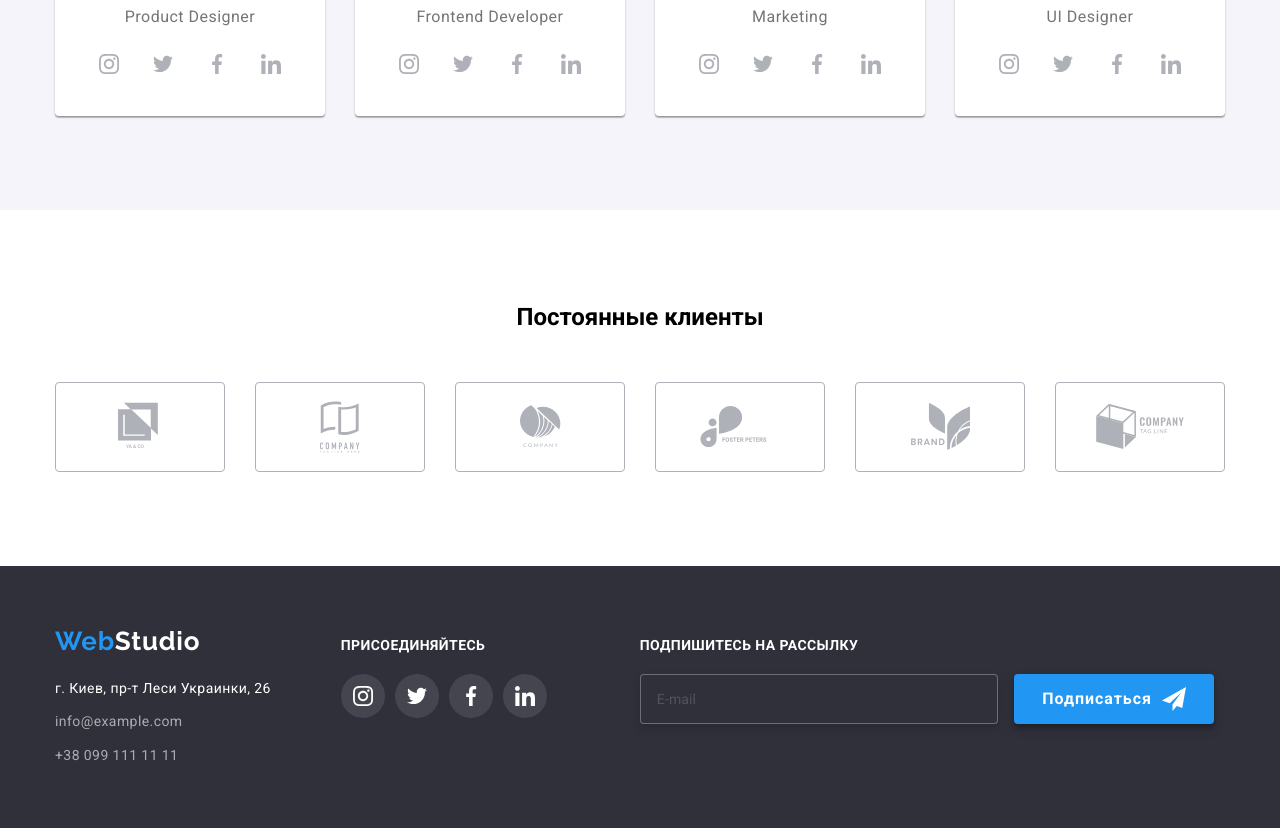
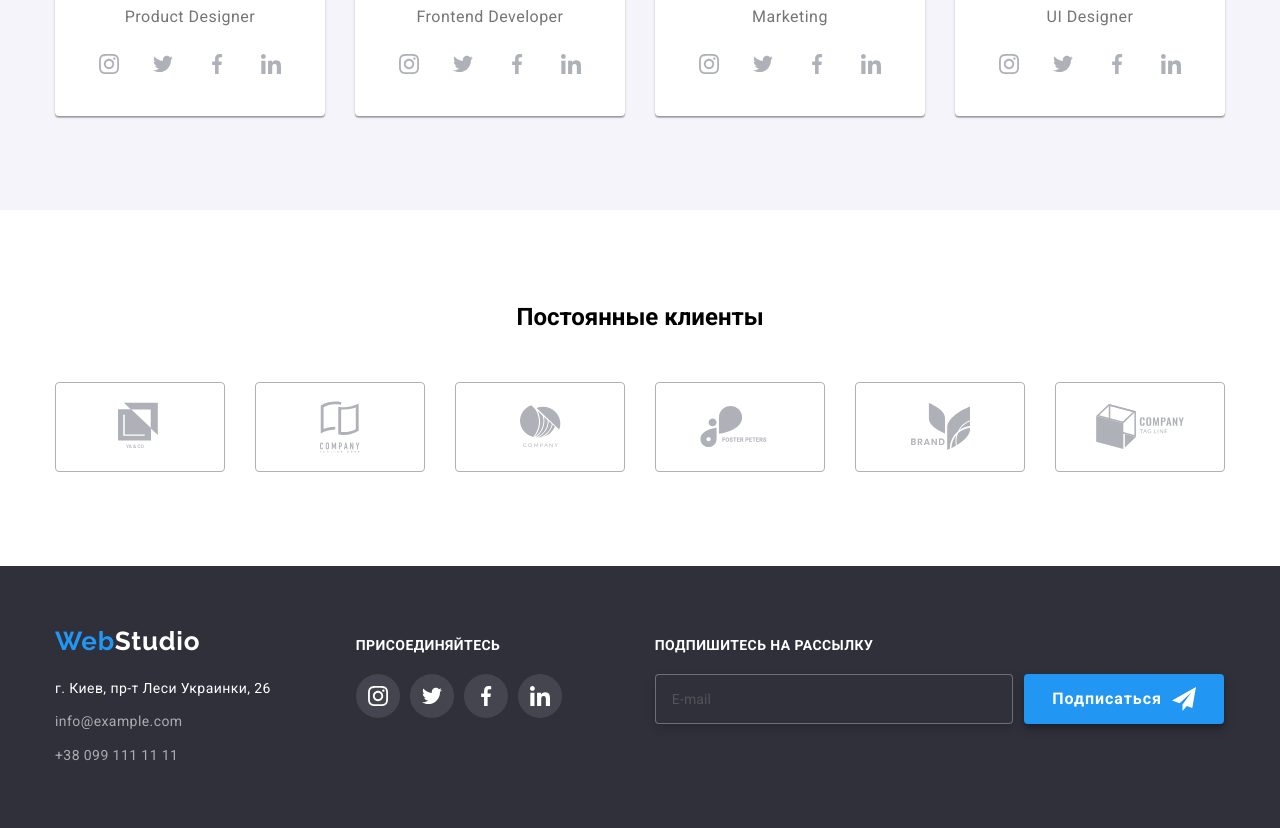
Before and after one commit to Bithmark/goit-markup-hw-06, a plain HTML site: page index.html in a window 1280 px wide. Shown: the part 2093-2921 px from the top of the page. Drawn offline with nearby package versions, Linux system fonts and the light colour scheme.

Commit message:
corrector button

```diff
--- a/css/style.css
+++ b/css/style.css
@@ -581,7 +581,7 @@ margin-bottom: 20px;
 }
 
 .container-secondary{
-  margin-left: 70px;
+  margin-left: 85px;
 }
 
 .night{
@@ -594,19 +594,21 @@ margin-bottom: 20px;
 
 .container-form{
   margin-left: 93px;
+  width: 570px;
+  height: 86px;
 }
 
-.footer-modal-field{
+/* .footer-modal-field{
 font-weight: 400;
 font-size: 16px;
 line-height: 1.25;
 letter-spacing: 0.03em;
 color: rgba(255, 255, 255, 0.6);
-}
+} */
 
 .footer-modal-input{
   width: 358px;
-  height: 50px;
+  /* height: 50px; */
   padding-top: 15px;
   padding-bottom: 15px;
   padding-left: 16px;
@@ -616,11 +618,12 @@ color: rgba(255, 255, 255, 0.6);
   border-radius: 4px;
 }
 
+
 .container-button{
   display: inline-block;
   width: 200px;
   height: 50px;
-  margin-left: 12px;
+  margin-left: 7.5px;
 }
 
 .button-subscribe{
--- a/index.html
+++ b/index.html
@@ -469,9 +469,9 @@
 
                 <form action="#" class="footer-modal-form">
 
-                    <label class="footer-modal-field">
+                    <!-- <label class="footer-modal-field"> -->
                         <input type="email" name="email" placeholder="E-mail" class="footer-modal-input">
-                    </label>
+                    <!-- </label> -->
 
                     <div class="container-button">
                         <button type="button" class="button-subscribe">Подписаться
```
Also changed, not shown: portfolio.html (+0 -1 lines).
